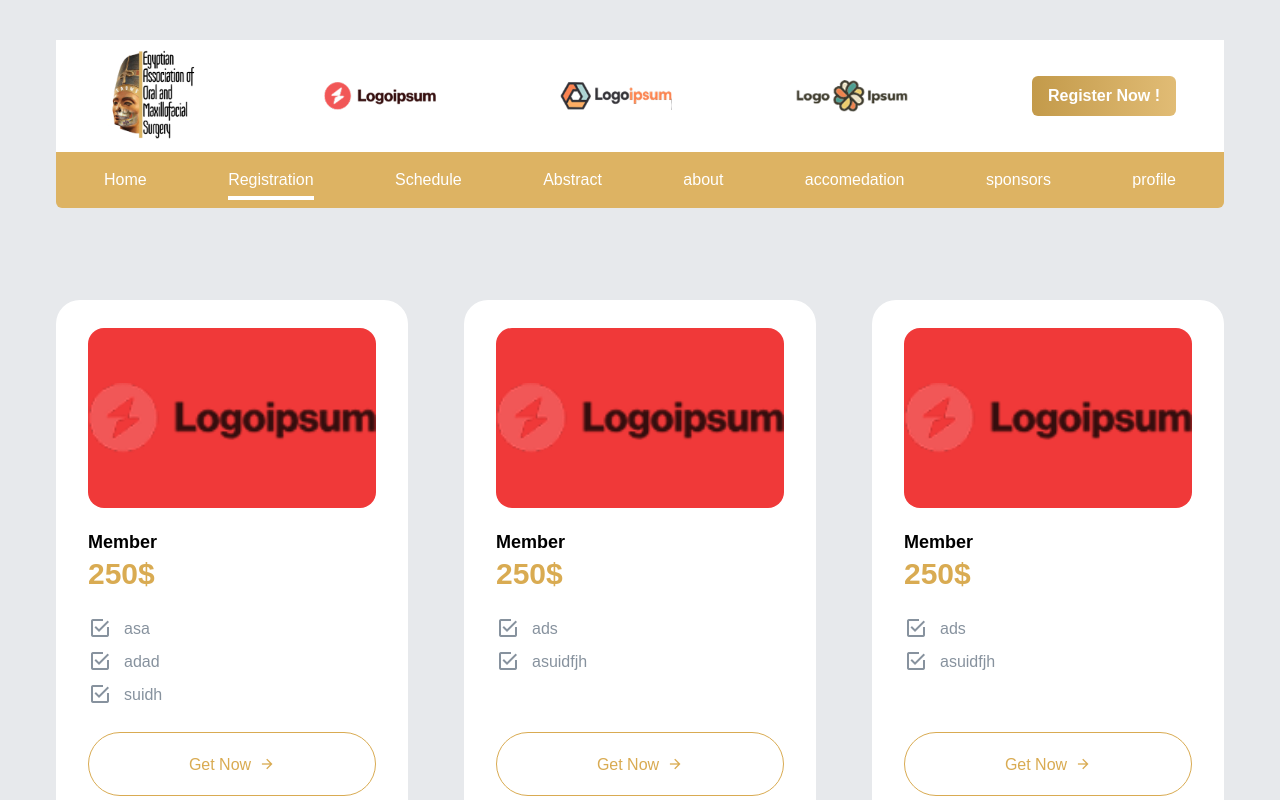
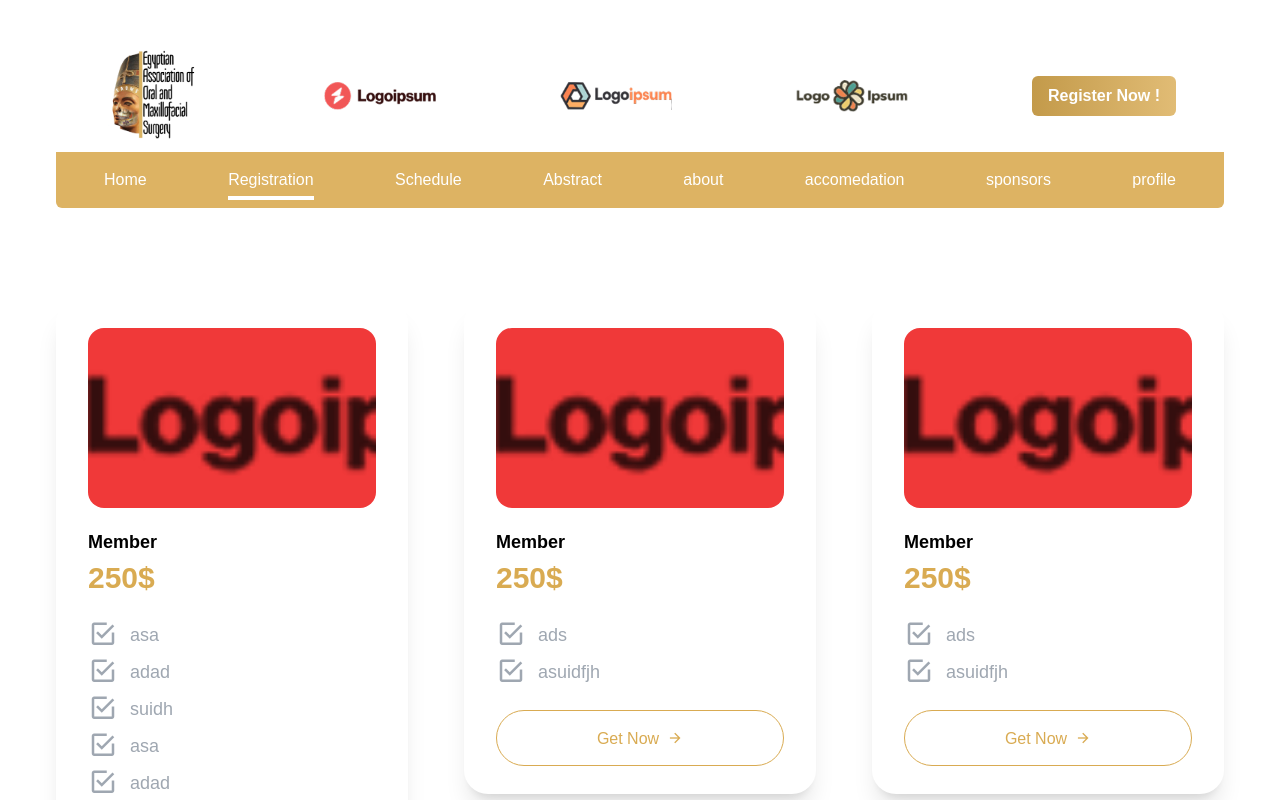
Before and after one commit to Nehal-Homoda/dentist-event, a Next.js app: page /registration in a window 1280 px wide. Built offline with nearby package versions, Linux system fonts and the light colour scheme.

Commit message:
update register card

```diff
--- a/src/app/(default)/registration/page.tsx
+++ b/src/app/(default)/registration/page.tsx
@@ -7,7 +7,18 @@ const cards = [
         title: "Member",
         price: "250$",
         image: elements.sponsor1.src,
-        programs: ["asa", "adad", "suidh"],
+        programs: [
+            "asa",
+            "adad",
+            "suidh",
+            "asa",
+            "adad",
+            "suidh",
+            "suidh",
+            "asa",
+            "adad",
+            "suidh",
+        ],
     },
     {
         title: "Premium",
@@ -26,15 +37,17 @@ const cards = [
 export default function page() {
     return (
         <div className="py-[300px]">
-
-        <div className="grid grid-cols-3 gap-14 container ">
+            <div className="grid lg:grid-cols-3 md:grid-cols-2 gap-14 container ">
                 {cards.map((item, index) => (
-                <BaseRegisterCard  key={index}
+                    <div className="">
+                        <BaseRegisterCard
+                            key={index}
                             image={elements.sponsor1.src}
                             price="250$"
                             programList={item.programs}
                             userTypeTitle="Member"
                         ></BaseRegisterCard>
+                    </div>
                 ))}
             </div>
         </div>
--- a/src/assets/styles/globals.css
+++ b/src/assets/styles/globals.css
@@ -50,7 +50,6 @@ body {
     height: 100%;
     max-width: 100vw;
     overflow-x: hidden;
-    background-color: #e7e9ec;
 }
 
 body {
--- a/src/components/Base/BaseOutlineBtn.tsx
+++ b/src/components/Base/BaseOutlineBtn.tsx
@@ -5,7 +5,7 @@ type Props = {
 };
 export default function BaseOutlineBtn({ children }: Props) {
     return (
-        <button className=" w-full border border-primary rounded-full  px-4 h-16 text-primary hover:bg-primary hover:text-background">
+        <button className=" w-full border border-primary rounded-full  px-4 h-14 text-primary hover:bg-primary hover:text-background">
             {children}
             <span className="ms-2 font-bold mdi mdi-arrow-right "></span>
         </button>
--- a/src/components/shared/BaseRegisterCard.tsx
+++ b/src/components/shared/BaseRegisterCard.tsx
@@ -15,24 +15,24 @@ export default function BaseRegisterCard({
     programList,
 }: Props) {
     return (
-        <div className="bg-background rounded-3xl px-8 py-7  ">
+        <div className="bg-background rounded-3xl px-8 py-7 shadow-xl  ">
             <div className="w-full aspect-[4/2.5]  rounded-2xl bg-error">
-                <img className="w-full h-full object-contain" src={image} alt="" />
+                <img className="w-full h-full object-cover" src={image} alt="" />
             </div>
             <div className="py-5">
-                <h1 className="text-black font-bold text-lg">
+                <h1 className=" font-bold text-lg mb-1">
                     {userTypeTitle}
                 </h1>
-                <p className="text-primary font-bold text-3xl">{price}</p>
+                <p className="text-primary font-semibold text-3xl">{price}</p>
             </div>
-            <div className="mb-5 min-h-[100px]">
+            <div className="mb-5 ">
                 {programList.map((item, index) => (
                     <ul
                         key={index}
-                        className="text-secondary-400 flex items-center "
+                        className="text-secondary-500 flex items-center "
                     >
-                        <span className="mdi mdi-checkbox-marked-outline text-2xl me-3"></span>
-                        <span className="">{item}</span>
+                        <span className="mdi mdi-checkbox-marked-outline text-3xl me-3"></span>
+                        <span className="text-lg">{item}</span>
                     </ul>
                 ))}
             </div>
```
Lines whose indentation alone changed are shown as unchanged.
